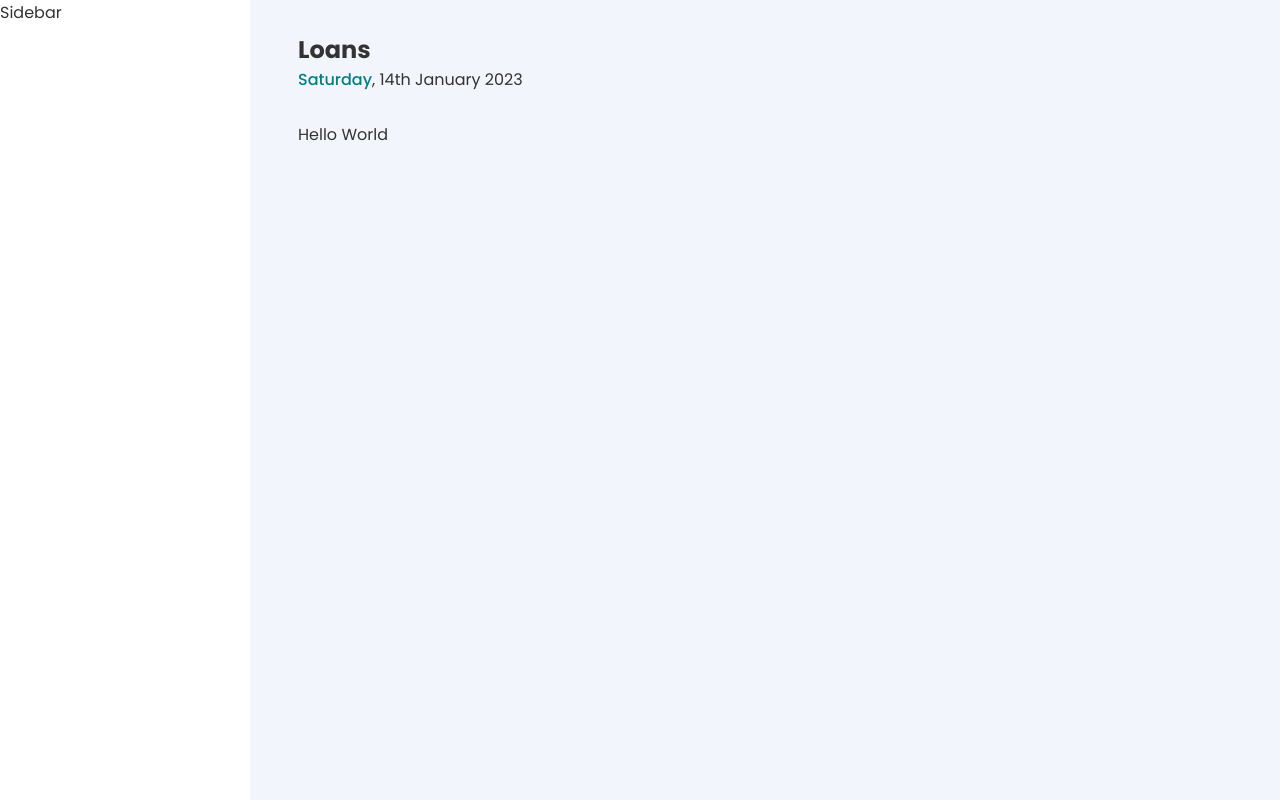
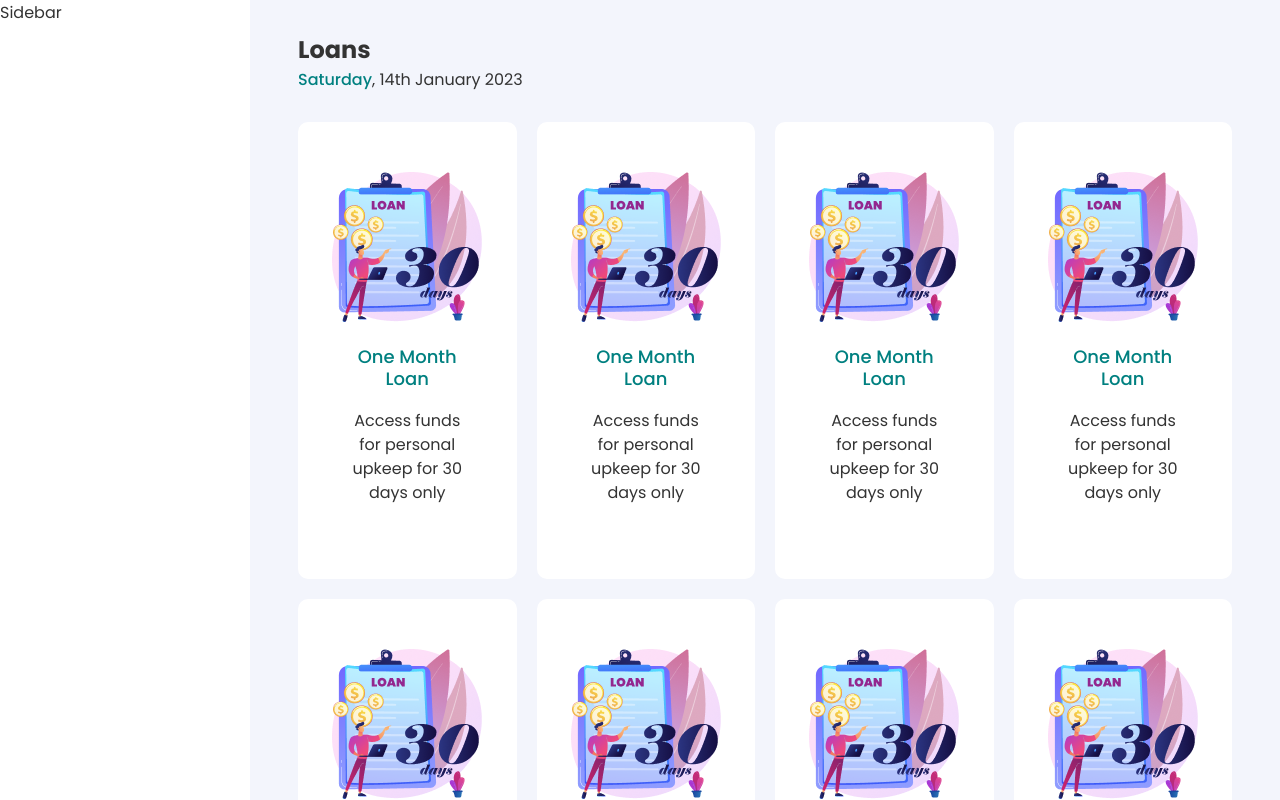
Before and after one commit to Devdre1909/cloudbank-test, a React (Vite) app: page /dashboard/home in a window 1280 px wide. Built offline with nearby package versions, Linux system fonts and the light colour scheme.

Commit message:
pagw: home

```diff
--- /dev/null
+++ b/src/components/Card/Card.jsx
@@ -0,0 +1,17 @@
+import React from "react";
+
+const Card = ({ img, title, caption }) => {
+  return (
+    <div className="card">
+      <div className="card__image">
+        <img src={img} alt="" />
+      </div>
+      <div className="card__content">
+        <h3 className="card__title">{title}</h3>
+        <p className="card__text">{caption}</p>
+      </div>
+    </div>
+  );
+};
+
+export default Card;
--- a/src/pages/dashboard/home.jsx
+++ b/src/pages/dashboard/home.jsx
@@ -1,9 +1,53 @@
 import React from "react";
+import Card from "../../components/Card/card";
+
+import OneMonthImage from "../../assets/dashboard/one-month.png";
 
 const DashboardHome = () => {
   return (
-    <div>
-      Hello World
+    <div className="dashboard-home">
+      <div className="dashboard-home__container">
+        <Card
+          img={OneMonthImage}
+          title="One Month Loan"
+          caption="Access funds for personal upkeep for 30 days only"
+        />
+        <Card
+          img={OneMonthImage}
+          title="One Month Loan"
+          caption="Access funds for personal upkeep for 30 days only"
+        />
+        <Card
+          img={OneMonthImage}
+          title="One Month Loan"
+          caption="Access funds for personal upkeep for 30 days only"
+        />
+        <Card
+          img={OneMonthImage}
+          title="One Month Loan"
+          caption="Access funds for personal upkeep for 30 days only"
+        />
+        <Card
+          img={OneMonthImage}
+          title="One Month Loan"
+          caption="Access funds for personal upkeep for 30 days only"
+        />
+        <Card
+          img={OneMonthImage}
+          title="One Month Loan"
+          caption="Access funds for personal upkeep for 30 days only"
+        />
+        <Card
+          img={OneMonthImage}
+          title="One Month Loan"
+          caption="Access funds for personal upkeep for 30 days only"
+        />
+        <Card
+          img={OneMonthImage}
+          title="One Month Loan"
+          caption="Access funds for personal upkeep for 30 days only"
+        />
+      </div>
     </div>
   );
 };
--- /dev/null
+++ b/src/styles/components/_card.scss
@@ -0,0 +1,52 @@
+.card {
+  background-color: $colorWhite;
+  border-radius: 10px;
+  // box-shadow: 0 0.5rem 1rem rgba($colorBlack, 0.15);
+  display: flex;
+  flex-direction: column;
+  height: 100%;
+  overflow: hidden;
+  position: relative;
+  transition: box-shadow 0.3s ease-in-out;
+  width: 100%;
+  padding: 50px 20px;
+  // max-width: 300px;
+  cursor: pointer;
+
+  &:hover {
+    box-shadow: 0 0.5rem 1rem rgba($colorBlack, 0.15);
+  }
+
+  &__image {
+    width: 150px;
+    height: 150px;
+    margin:  0 auto;
+  }
+
+  &__image img {
+    height: 100%;
+    object-fit: cover;
+    object-position: center;
+    width: 100%;
+  }
+
+  &__content {
+    flex: 0 0 auto;
+    padding: 1.5rem;
+    text-align: center;
+  }
+
+  &__title {
+    color: $primaryColor;
+    font-size: 18px;
+    font-weight: 500;
+    line-height: 1.2;
+    margin-bottom: 20px;
+  }
+
+  &__text {
+    font-size: 16px;
+    font-weight: 400;
+    line-height: 1.5;
+  }
+}
--- a/src/styles/index.scss
+++ b/src/styles/index.scss
@@ -6,3 +6,6 @@
 @import './layout/dashboard';
 
 @import './components/header';
+@import './components/card';
+
+@import './pages/dashboard/home';
--- a/src/styles/layout/_dashboard.scss
+++ b/src/styles/layout/_dashboard.scss
@@ -24,6 +24,27 @@
     width: 100%;
     height: 100%;
     padding: 2rem 3rem;
+
+    &::-webkit-scrollbar {
+      width: 8px;
+    }
+
+    &::-webkit-scrollbar-track {
+      background: $colorWhite;
+    }
+
+    &::-webkit-scrollbar-thumb {
+      background: $primaryColorLight;
+    }
+
+    &::-webkit-scrollbar-thumb:hover {
+      background: $primaryColor;
+    }
+
+
+
+
+
   }
 
 }
--- /dev/null
+++ b/src/styles/pages/dashboard/home.scss
@@ -0,0 +1,17 @@
+.dashboard-home {
+  &__container {
+    display: grid;
+    grid-template-columns: repeat(4, 1fr);
+    grid-gap: 20px;
+    margin: 0 auto;
+
+    @media (max-width: 768px) {
+      grid-template-columns: repeat(2, 1fr);
+    }
+
+    @media (max-width: 480px) {
+      grid-template-columns: 1fr;
+    }
+
+  }
+}
--- a/src/styles/utils/_variables.scss
+++ b/src/styles/utils/_variables.scss
@@ -4,6 +4,6 @@ $primaryColorLight: #D7ECEC;
 $textColor: #333333;
 $linkTextColor: #489494;
 $colorWhite: #FFFFFF;
-
+$colorBlack: #000000;
 
 $fontFamily: 'Poppins', sans-serif;
```
Also changed, not shown: src/assets/dashboard/one-month.png (added).
